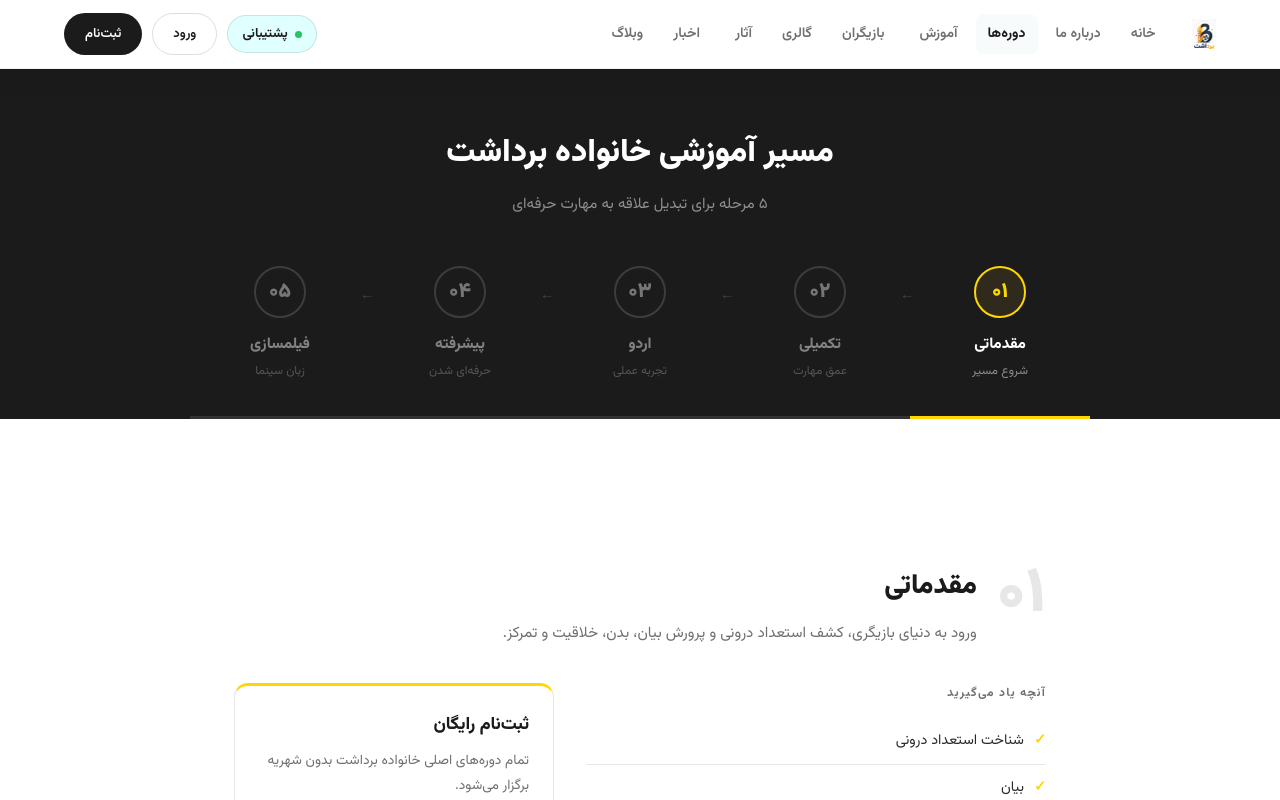
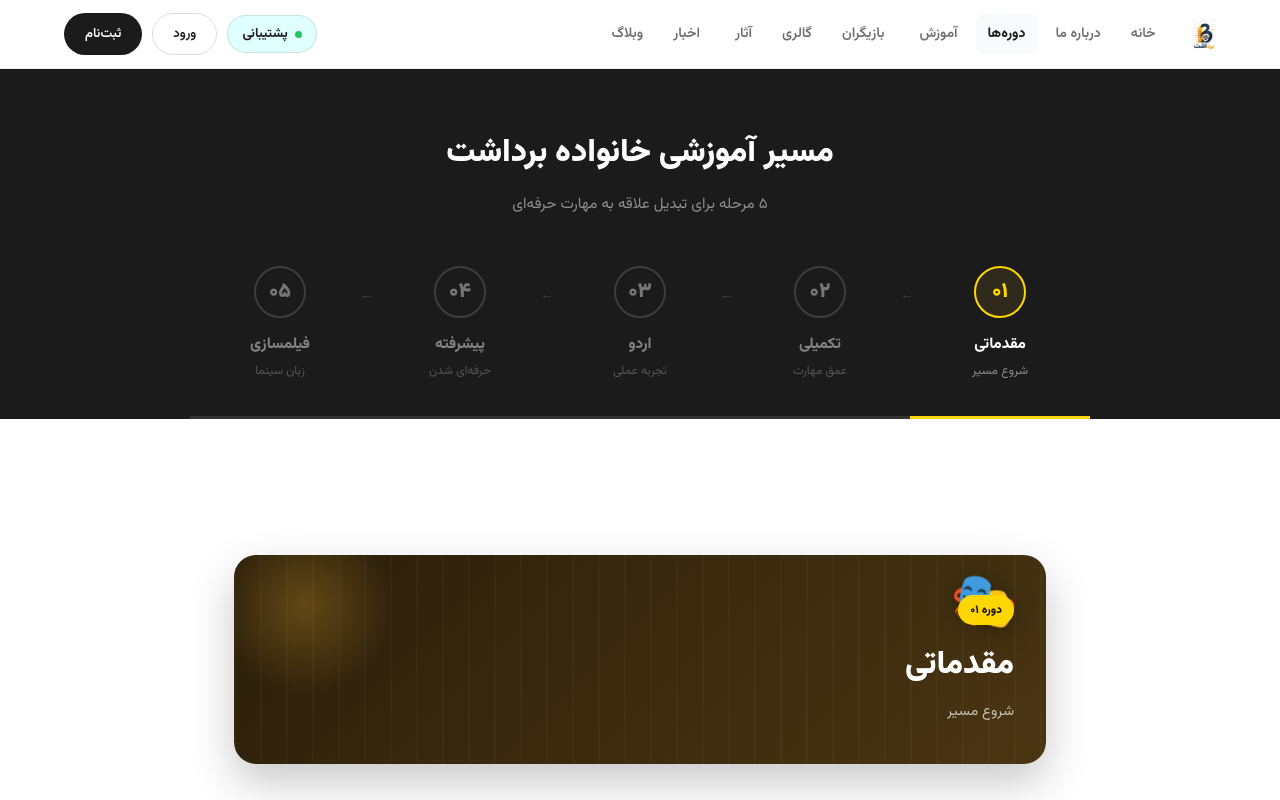
Before and after one commit to yaasernazarii-ship-it/bardashtt, a Next.js app in the folder nextjs/: page /courses in a window 1280 px wide. Shown: the top 800 px of the page. Built offline with nearby package versions, Linux system fonts and the light colour scheme.

Commit message:
Update courses.css, CoursesExplorer.js

```diff
--- a/nextjs/app/courses/courses.css
+++ b/nextjs/app/courses/courses.css
@@ -15,8 +15,15 @@
 .path-node.active .path-node__sub { color: rgba(255,255,255,.5); }
 .path-node:not(:last-child)::before { content: '←'; position: absolute; left: -10px; top: 18px; font-size: .9rem; color: rgba(255,255,255,.18); z-index: 1; }
 .detail-wrap { background: var(--bg); border-top: none; }
-.course-panel { max-width: 860px; margin: 0 auto; padding: 48px 24px 64px; animation: fadeSlide .3s ease; }
+.course-panel { max-width: 860px; margin: 0 auto; padding: 40px 24px 64px; animation: fadeSlide .3s ease; }
 @keyframes fadeSlide { from { opacity: 0; transform: translateY(16px); } to { opacity: 1; transform: translateY(0); } }
+.course-hero { position: relative; overflow: hidden; border-radius: var(--radius-lg); padding: 40px 32px; margin-bottom: 32px; min-height: 190px; display: flex; flex-direction: column; justify-content: flex-end; box-shadow: 0 18px 44px rgba(0,0,0,.22); }
+.course-hero::before { content: ''; position: absolute; inset: 0; background: repeating-linear-gradient(90deg, rgba(255,255,255,.05) 0 2px, transparent 2px 26px); opacity: .5; }
+.course-hero::after { content: ''; position: absolute; top: -40px; left: -20px; width: 180px; height: 180px; border-radius: 50%; background: radial-gradient(circle, rgba(196,146,42,.35) 0%, transparent 70%); }
+.course-hero__icon { position: absolute; top: 24px; right: 28px; font-size: 3.4rem; line-height: 1; filter: drop-shadow(0 4px 12px rgba(0,0,0,.4)); z-index: 2; }
+.course-hero__badge { position: relative; z-index: 2; align-self: flex-start; background: var(--gold); color: #1a1208; font-size: .72rem; font-weight: 800; padding: 5px 12px; border-radius: 999px; margin-bottom: 12px; }
+.course-hero__title { position: relative; z-index: 2; font-size: 2rem; font-weight: 900; color: #fff; margin-bottom: 6px; }
+.course-hero__sub { position: relative; z-index: 2; font-size: .9rem; color: rgba(255,255,255,.7); }
 .panel-head { display: flex; align-items: flex-start; gap: 20px; margin-bottom: 36px; }
 .panel-num { font-size: 4rem; font-weight: 900; color: var(--border); line-height: 1; flex-shrink: 0; }
 .panel-head h2 { font-size: 1.7rem; font-weight: 900; color: var(--dark); margin-bottom: 8px; }
@@ -30,3 +37,4 @@
 .payment-box h3 { font-size: 1.1rem; font-weight: 800; color: var(--dark); margin-bottom: 8px; }
 .payment-box p { color: var(--muted); font-size: .86rem; line-height: 1.8; margin-bottom: 20px; }
 @media(max-width:800px){ .panel-body{grid-template-columns:1fr;} .path-section{padding-top:40px;} .path-track{padding-bottom:0;} }
+@media(max-width:640px){ .course-hero{padding:28px 22px;min-height:150px;} .course-hero__title{font-size:1.5rem;} .course-hero__icon{font-size:2.6rem;top:20px;right:22px;} }
--- a/nextjs/components/CoursesExplorer.js
+++ b/nextjs/components/CoursesExplorer.js
@@ -7,26 +7,31 @@ const courses = [
     num: '۰۱', title: 'مقدماتی', sub: 'شروع مسیر',
     desc: 'ورود به دنیای بازیگری، کشف استعداد درونی و پرورش بیان، بدن، خلاقیت و تمرکز.',
     items: ['شناخت استعداد درونی', 'بیان', 'بدن', 'خلاقیت', 'تمرکز'],
+    icon: '🎭', grad: 'linear-gradient(135deg,#2a1e0a 0%,#4a3512 100%)',
   },
   {
     num: '۰۲', title: 'تکمیلی', sub: 'عمق مهارت',
     desc: 'تعمیق مهارت‌ها با متدهای حرفه‌ای بازیگری و ساخت و تحلیل شخصیت.',
     items: ['متد اکتینگ لی استراسبرگ', 'متد پنج سؤال طلایی', 'تحلیل شخصیت', 'شخصیت‌پردازی', 'منحنی شخصیت', 'تیپ‌سازی'],
+    icon: '🧩', grad: 'linear-gradient(135deg,#241a2e 0%,#3d2a4d 100%)',
   },
   {
     num: '۰۳', title: 'اردو', sub: 'تجربه عملی',
     desc: 'اردوهای آموزشی برای زیستن با شخصیت و تجربه‌ی فضای واقعی تولید فیلم.',
     items: ['زیست با شخصیت', 'کار گروهی', 'آشنایی با قوانین تولید فیلم', 'اتودهای گروهی'],
+    icon: '⛺', grad: 'linear-gradient(135deg,#0f2417 0%,#1e4030 100%)',
   },
   {
     num: '۰۴', title: 'پیشرفته', sub: 'حرفه‌ای شدن',
     desc: 'بازیگری حرفه‌ای مقابل دوربین و شناخت زبان فنی و روانی سینما.',
     items: ['بازی در قاب سینما', 'شناخت لنزها', 'تدوین برای بازیگر', 'زبان مشترک با کارگردان و عوامل', 'شناخت جایگاه‌ها در سینما', 'روانشناسی بازیگر و کارگردان'],
+    icon: '🎥', grad: 'linear-gradient(135deg,#161629 0%,#2d2d52 100%)',
   },
   {
     num: '۰۵', title: 'فیلمسازی', sub: 'زبان سینما',
     desc: 'تجربه‌ی کامل ساخت و بازی در فیلم، از ایده تا اجرا.',
     items: ['ساخت و بازی در فیلم'],
+    icon: '🎬', grad: 'linear-gradient(135deg,#2a0f0f 0%,#4a1c1c 100%)',
   },
 ];
 
@@ -52,6 +57,12 @@ export default function CoursesExplorer() {
       </section>
       <section className="detail-wrap">
         <div className="course-panel active">
+          <div className="course-hero" style={{ background: c.grad }}>
+            <span className="course-hero__icon">{c.icon}</span>
+            <span className="course-hero__badge">دوره {c.num}</span>
+            <h2 className="course-hero__title">{c.title}</h2>
+            <p className="course-hero__sub">{c.sub}</p>
+          </div>
           <div className="panel-head">
             <div className="panel-num">{c.num}</div>
             <div>
```
